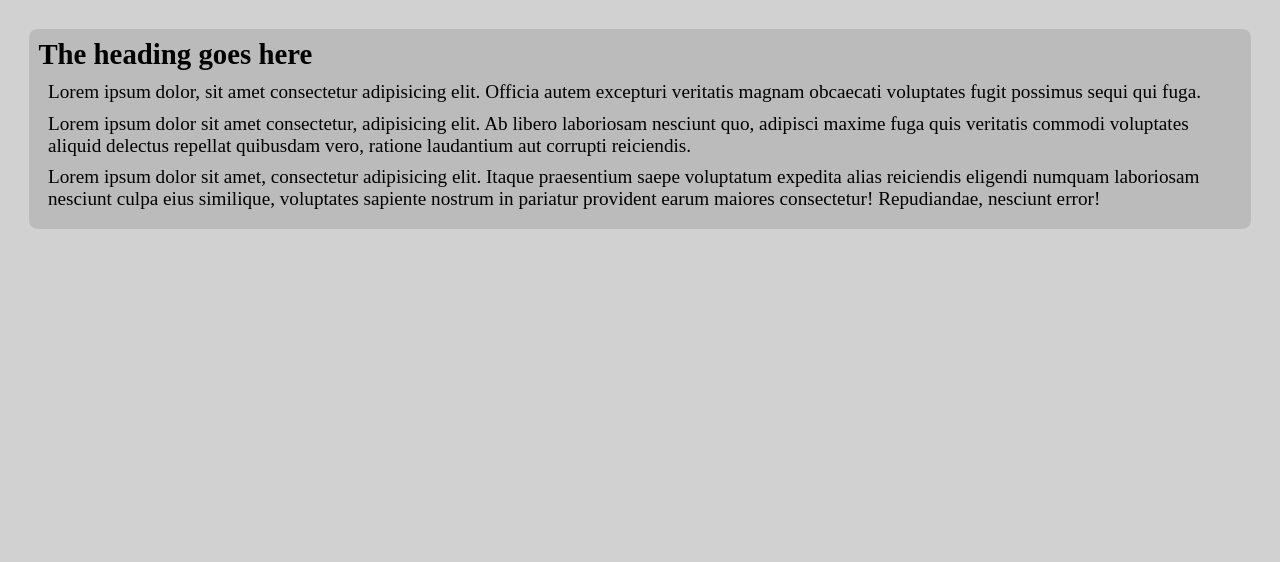
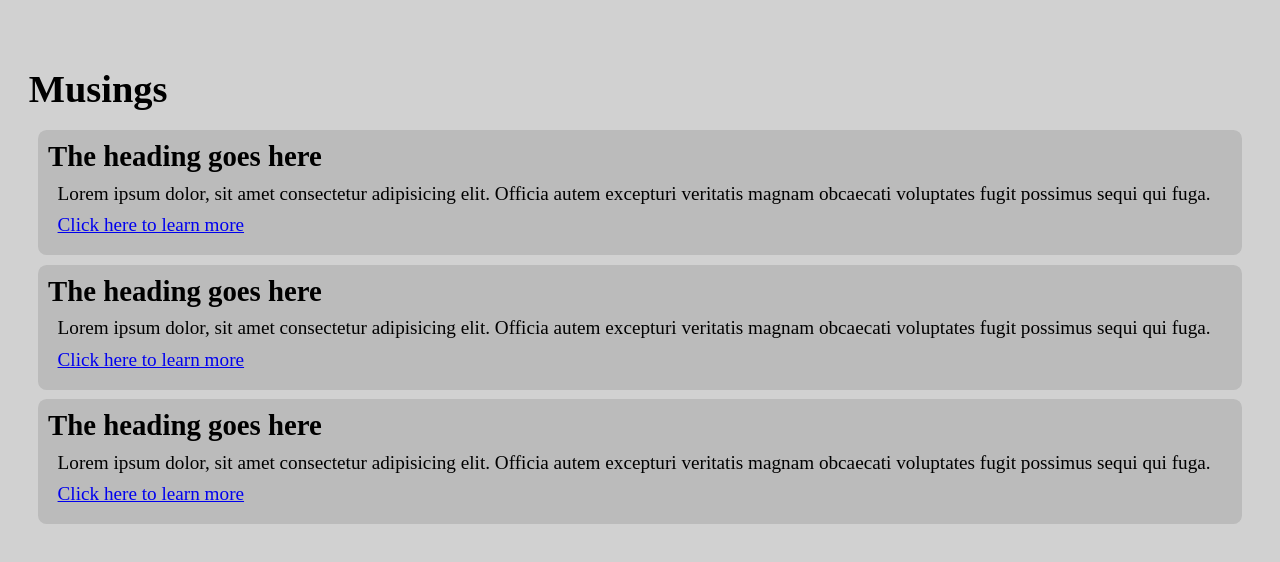
Before and after one commit to musing-dreams/musing-dreams.github.io, a plain HTML site: page index.html in a window 1280 px wide. Drawn offline with Linux system fonts and the light colour scheme.

Commit message:
testing the basic site

```diff
--- a/index.html
+++ b/index.html
@@ -8,26 +8,33 @@
     <title>Musings</title>
   </head>
   <body>
-    <div class="article-1">
+    <h1 class="main-heading">Musings</h1>
+    <div class="short article-1">
       <h2>The heading goes here</h2>
       <p>
         Lorem ipsum dolor, sit amet consectetur adipisicing elit. Officia autem
         excepturi veritatis magnam obcaecati voluptates fugit possimus sequi qui
         fuga.
       </p>
+      <p><a href="#">Click here to learn more</a></p>
+    </div>
+    <div class="short article-2">
+      <h2>The heading goes here</h2>
       <p>
-        Lorem ipsum dolor sit amet consectetur, adipisicing elit. Ab libero
-        laboriosam nesciunt quo, adipisci maxime fuga quis veritatis commodi
-        voluptates aliquid delectus repellat quibusdam vero, ratione laudantium
-        aut corrupti reiciendis.
+        Lorem ipsum dolor, sit amet consectetur adipisicing elit. Officia autem
+        excepturi veritatis magnam obcaecati voluptates fugit possimus sequi qui
+        fuga.
       </p>
+      <p><a href="#">Click here to learn more</a></p>
+    </div>
+    <div class="short article-3">
+      <h2>The heading goes here</h2>
       <p>
-        Lorem ipsum dolor sit amet, consectetur adipisicing elit. Itaque
-        praesentium saepe voluptatum expedita alias reiciendis eligendi numquam
-        laboriosam nesciunt culpa eius similique, voluptates sapiente nostrum in
-        pariatur provident earum maiores consectetur! Repudiandae, nesciunt
-        error!
+        Lorem ipsum dolor, sit amet consectetur adipisicing elit. Officia autem
+        excepturi veritatis magnam obcaecati voluptates fugit possimus sequi qui
+        fuga.
       </p>
+      <p><a href="#">Click here to learn more</a></p>
     </div>
   </body>
 </html>
--- a/style.css
+++ b/style.css
@@ -7,13 +7,17 @@ body {
   padding: 1em;
   margin: 0.5em;
   font-size: 1.2em;
-  font-family: Bitter,serif;
+  font-family: Bitter, serif;
 }
 p {
   margin: 0.5em;
 }
-.article-1{
-    background-color: rgb(187, 187, 187);
-    border-radius: 0.45em;
-    padding: 0.5em;
+.main-heading {
+  margin: 1em 0.5em 0.5em 0em;
 }
+.short {
+  background-color: rgb(187, 187, 187);
+  border-radius: 0.45em;
+  padding: 0.5em;
+  margin: 0.5em;
+}
```
